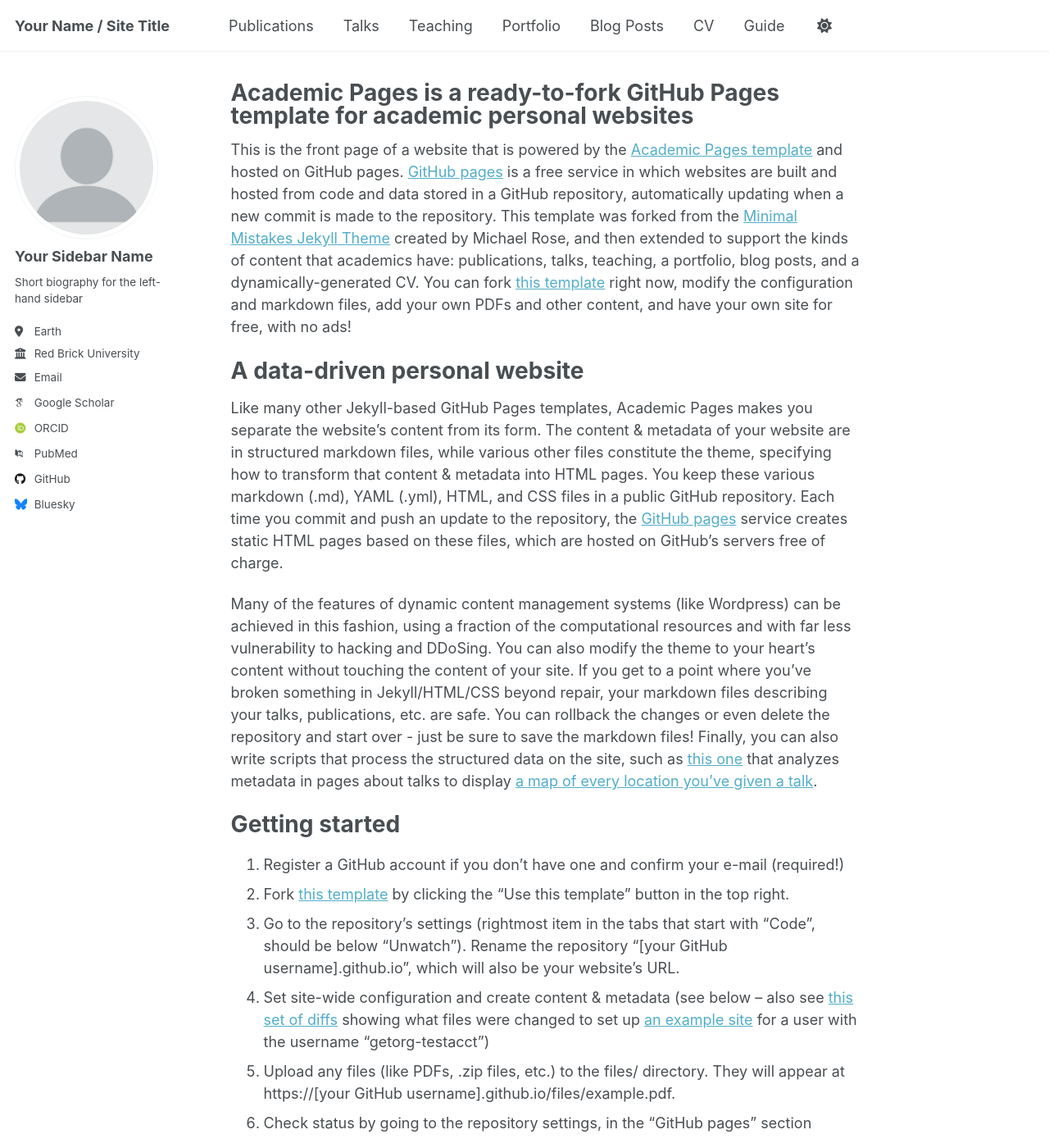
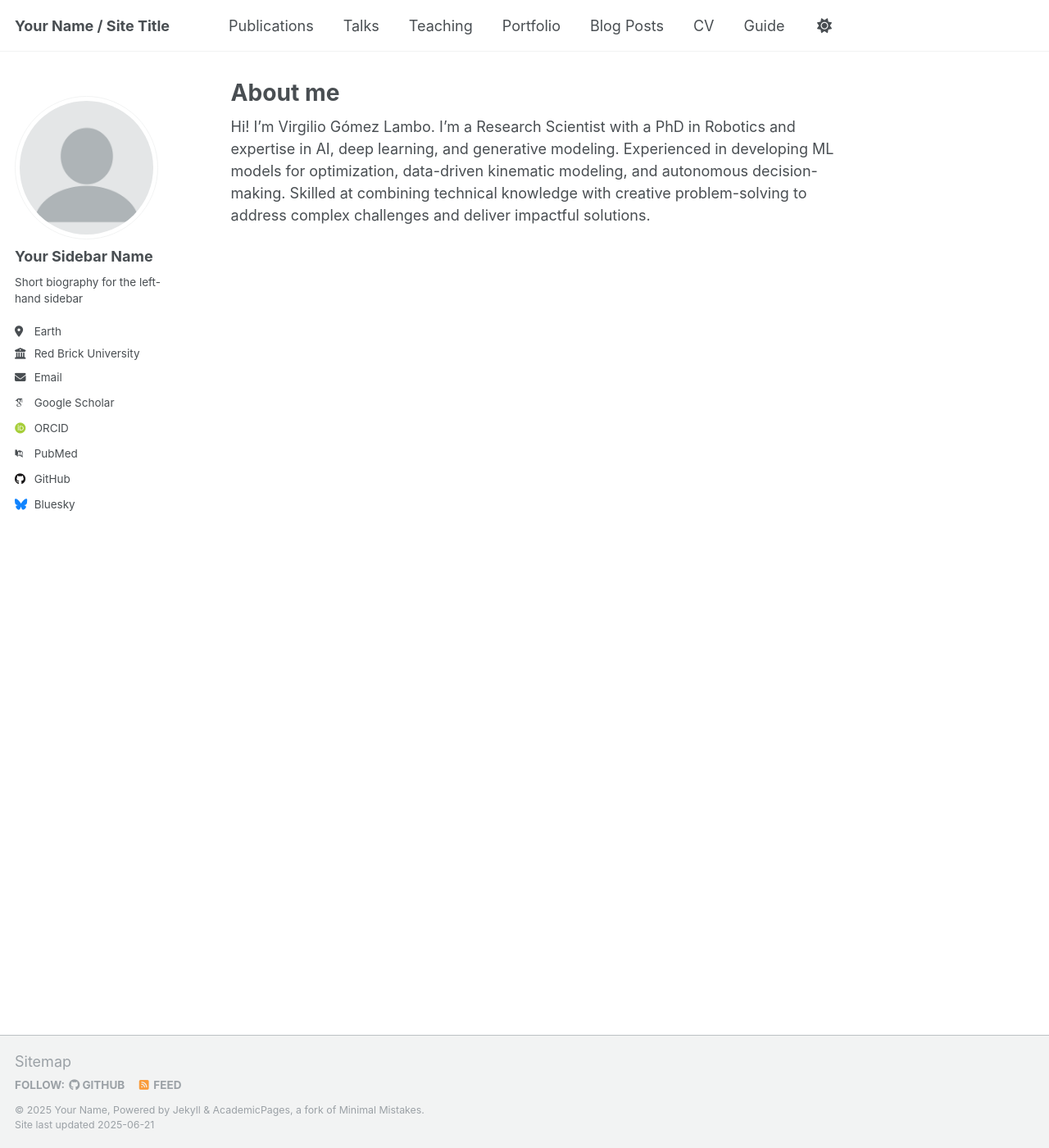
Before and after one commit to virgilio96upm/virgilio96upm.github.io, a Jekyll site: the page built from _pages/about.md, in a window 1280 px wide and 1400 px high. Shown: the whole window at 82% size. Built offline with Jekyll 4.4.1, drawn with Linux system fonts in a browser that asks for light colours; some web fonts are replaced; some of the changed text lies outside the part shown.

Commit message:
Testing things and Adding Bio

```diff
--- a/_pages/about.md
+++ b/_pages/about.md
@@ -1,15 +1,15 @@
 ---
 permalink: /
-title: "Academic Pages is a ready-to-fork GitHub Pages template for academic personal websites"
+title: "About me"
 author_profile: true
 redirect_from:
   - /about/
   - /about.html
 ---
 
-This is the front page of a website that is powered by the [Academic Pages template](https://github.com/academicpages/academicpages.github.io) and hosted on GitHub pages. [GitHub pages](https://pages.github.com) is a free service in which websites are built and hosted from code and data stored in a GitHub repository, automatically updating when a new commit is made to the repository. This template was forked from the [Minimal Mistakes Jekyll Theme](https://mmistakes.github.io/minimal-mistakes/) created by Michael Rose, and then extended to support the kinds of content that academics have: publications, talks, teaching, a portfolio, blog posts, and a dynamically-generated CV. You can fork [this template](https://github.com/academicpages/academicpages.github.io) right now, modify the configuration and markdown files, add your own PDFs and other content, and have your own site for free, with no ads!
+Hi! I'm Virgilio Gómez Lambo. I'm a Research Scientist with a PhD in Robotics and expertise in AI, deep learning, and generative modeling. Experienced in developing ML models for optimization, data-driven kinematic modeling, and autonomous decision-making. Skilled at combining technical knowledge with creative problem-solving to address complex challenges and deliver impactful solutions.
 
-A data-driven personal website
+<!-- A data-driven personal website
 ======
 Like many other Jekyll-based GitHub Pages templates, Academic Pages makes you separate the website's content from its form. The content & metadata of your website are in structured markdown files, while various other files constitute the theme, specifying how to transform that content & metadata into HTML pages. You keep these various markdown (.md), YAML (.yml), HTML, and CSS files in a public GitHub repository. Each time you commit and push an update to the repository, the [GitHub pages](https://pages.github.com/) service creates static HTML pages based on these files, which are hosted on GitHub's servers free of charge.
 
@@ -46,4 +46,4 @@ Example: editing a markdown file for a talk
 
 For more info
 ------
-More info about configuring Academic Pages can be found in [the guide](https://academicpages.github.io/markdown/), the [growing wiki](https://github.com/academicpages/academicpages.github.io/wiki), and you can always [ask a question on GitHub](https://github.com/academicpages/academicpages.github.io/discussions). The [guides for the Minimal Mistakes theme](https://mmistakes.github.io/minimal-mistakes/docs/configuration/) (which this theme was forked from) might also be helpful.
+More info about configuring Academic Pages can be found in [the guide](https://academicpages.github.io/markdown/), the [growing wiki](https://github.com/academicpages/academicpages.github.io/wiki), and you can always [ask a question on GitHub](https://github.com/academicpages/academicpages.github.io/discussions). The [guides for the Minimal Mistakes theme](https://mmistakes.github.io/minimal-mistakes/docs/configuration/) (which this theme was forked from) might also be helpful. -->
```
